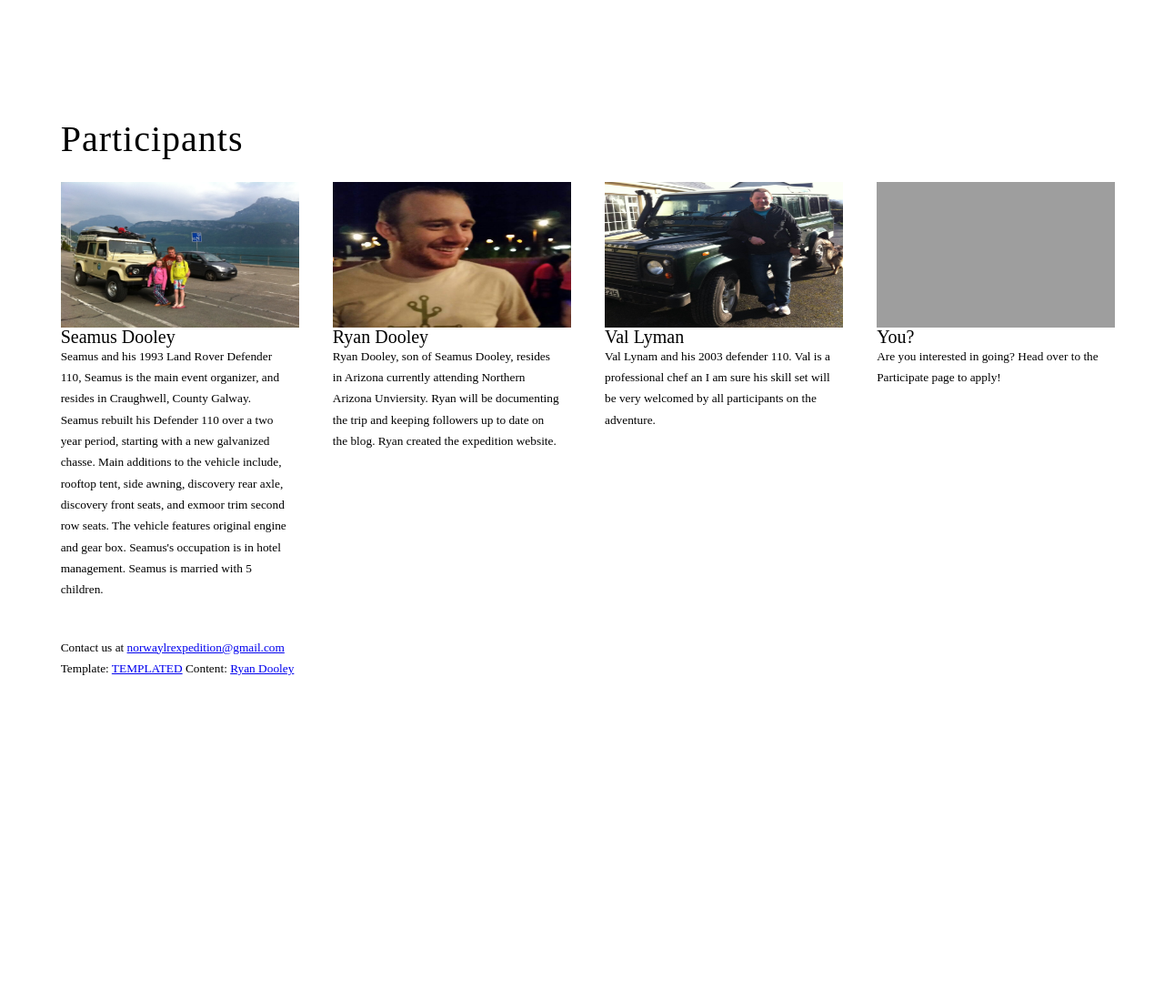
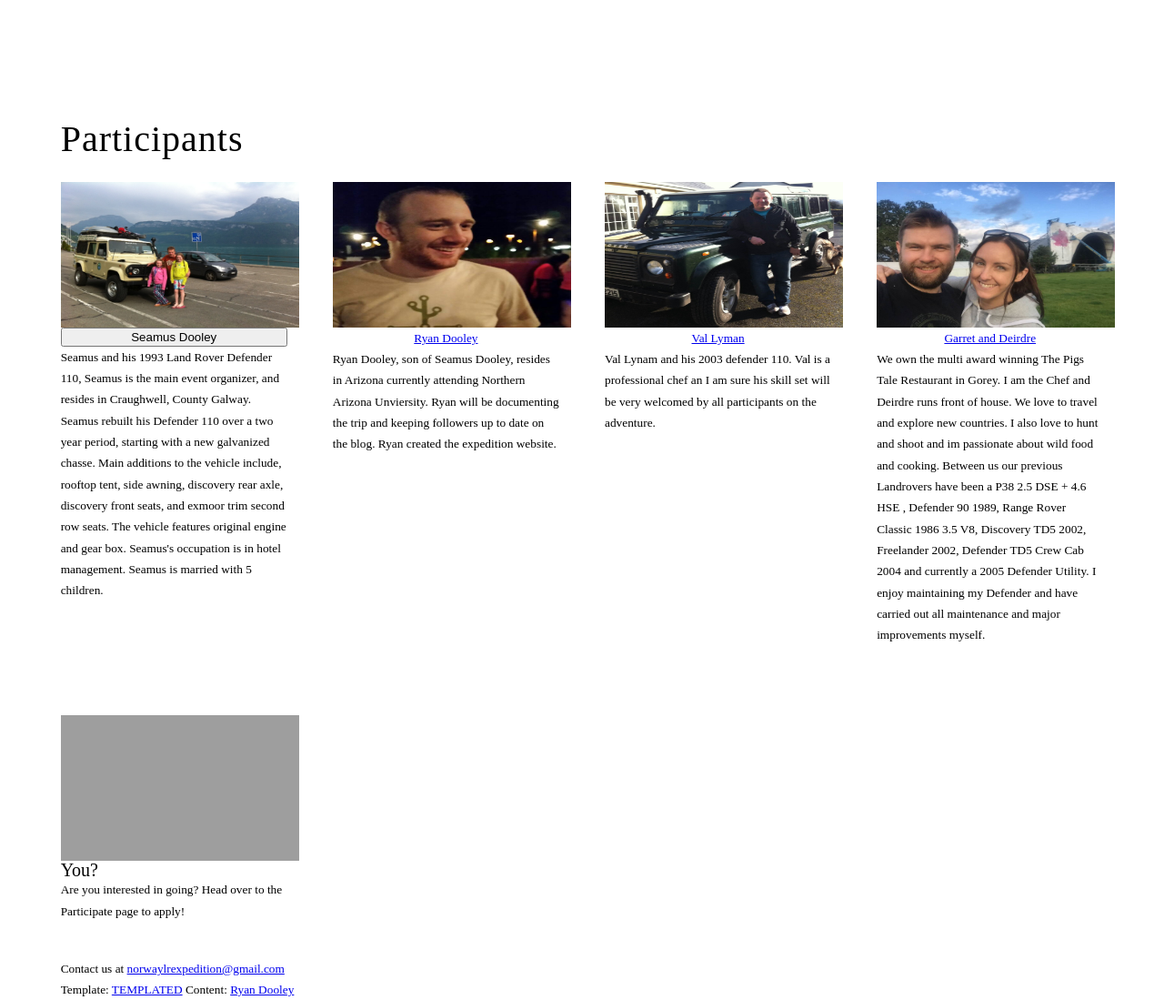
Before and after one commit to interlochen/overland, a Django app: page /overland/participants/ in a window 1280 px wide. Shown: the part 355-1454 px from the top of the page at 91% size. Before the commit the page ends 1097 px from the top, so only its background shows below. Run offline with Django 3.2, Linux system fonts and the light colour scheme; some libraries are stand-ins or nearby versions; grey boxes are pictures that could not be loaded.

Commit message:
Update participants
added Garret and Deirdre

```diff
--- a/mysite/overland/templates/overland/base.html
+++ b/mysite/overland/templates/overland/base.html
@@ -17,12 +17,14 @@
 		<link rel="stylesheet" href="{% static 'clocl_assets/flipclock.css' %}" />
 		<link href='http://fonts.googleapis.com/css?family=Oxygen:400,300,700' rel='stylesheet' type='text/css'>
 
+
 		<script src="http://ajax.googleapis.com/ajax/libs/jquery/1.11.0/jquery.min.js"></script>
 		<script type="text/javascript" src="{% static 'js/html5shiv.js' %}"></script>
 		<script type="text/javascript" src="{% static 'js/init.js' %}"></script>
 		<script type="text/javascript" src="{% static 'js/skel-panels.min.js' %}"></script>
 		<script type="text/javascript" src="{% static 'js/skel.min.js' %}"></script>
 		<script type="text/javascript" src="{% static 'js/countdown.js' %}"></script>
+
 	</head>
 
 	<body class="homepage">
--- a/mysite/overland/templates/overland/participants.html
+++ b/mysite/overland/templates/overland/participants.html
@@ -11,24 +11,41 @@
 					<div class="3u">
 						<section>
 							<a href="#" class="image full"><img src="{% static 'images/seamus.jpg' %}" width="262" height="160" alt="Seamus" /></a>
-							<h3>Seamus Dooley</h3>
+							<button type="button" class="button" data-toggle="modal" data-target="SeamusModal">Seamus Dooley</button>
+
+							<!--Modal-->
 							<p>Seamus and his 1993 Land Rover Defender 110, Seamus is the main event organizer, and resides in Craughwell, County Galway. Seamus rebuilt his Defender 110 over a two year period, starting with a new galvanized chasse. Main additions to the vehicle include, rooftop tent, side awning, discovery rear axle, discovery front seats, and exmoor trim second row seats. The vehicle features original engine and gear box. Seamus's occupation is in hotel management. Seamus is married with 5 children.</p>
+
+
+
+
+
+
 						</section>
 					</div>
 					<div class="3u">
 						<section>
 							<a href="#" class="image full"><img src="{% static 'images/ryan.jpg' %}"width="262" height="160" alt="Ryan" /></a>
-							<h3>Ryan Dooley</h3>
+							<a href="#" class="button">Ryan Dooley</a>
 							<p>Ryan Dooley, son of Seamus Dooley, resides in Arizona currently attending Northern Arizona Unviersity. Ryan will be documenting the trip and keeping followers up to date on the blog. Ryan created the expedition website.</p>
 						</section>
 					</div>
 					<div class="3u">
 						<section>
 							<a href="#" class="image full"><img src="{% static 'images/Val.jpg' %}" width="262" height="160" alt="Val" /></a>
-							<h3>Val Lyman</h3>
+							<a href="#" class="button">Val Lyman</a>
 							<p>Val Lynam and his 2003 defender 110. Val is a professional chef an I am sure his skill set will be very welcomed by all participants on the adventure.</p>
 						</section>
 					</div>
+					<div class="3u">
+						<section>
+							<a href="#" class="image full"><img src="{% static 'images/GarretDeirdre.jpg' %}" width="262" height="160" alt="Garret and Deirdre" /></a>
+							<a href="#" class="button">Garret and Deirdre</a>
+							<p>We own the multi award winning The Pigs Tale Restaurant in Gorey. I am the Chef and Deirdre runs front of house. We love to travel and explore new countries. I also love to hunt and shoot and im passionate about wild food and cooking. Between us our previous Landrovers have been a P38 2.5 DSE + 4.6 HSE , Defender 90 1989, Range Rover Classic 1986 3.5 V8, Discovery TD5 2002, Freelander 2002, Defender TD5 Crew Cab 2004 and currently a 2005 Defender Utility. I enjoy maintaining my Defender and have carried out all maintenance  and major improvements myself.</p>
+						</section>
+					</div>
+				</div>
+				<div class="row">
 					<div class="3u">
 						<section>
 							<a href="#" class="image full"><img src="{% static 'images/silhouette.png' %}" width="262" height="160" alt="You" /></a>
```
Also changed, not shown: mysite/static/images/GarretDeirdre.jpg (added), 9 other files.
